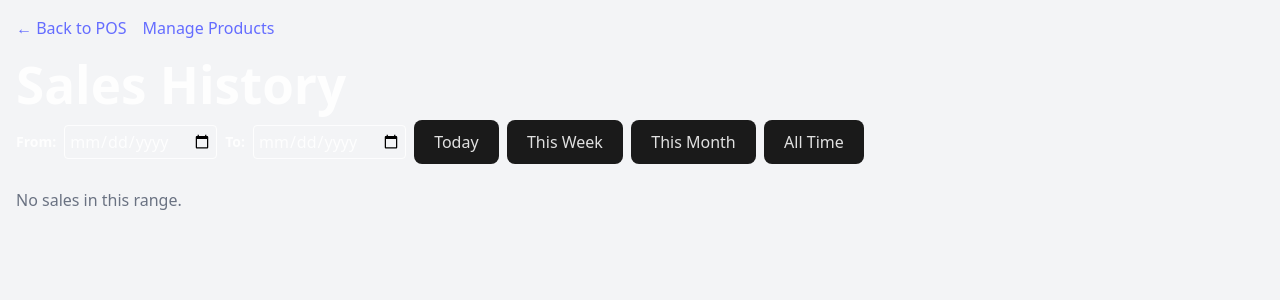
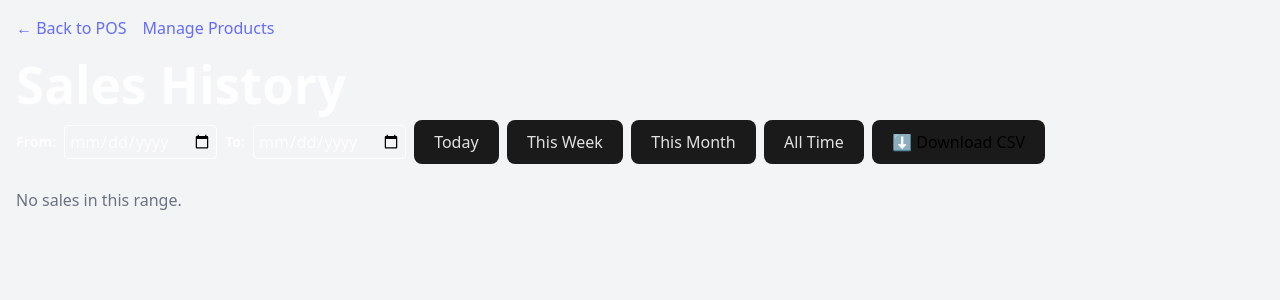
Before and after one commit to MaverickSeneris/offline-pos, a React (Vite) app: page /sales in a window 1280 px wide. Shown: the top 300 px of the page. Built offline with nearby package versions, Linux system fonts and the light colour scheme.

Commit message:
feat: add date filtering and CSV export for sales history

```diff
--- a/src/pages/Sales.tsx
+++ b/src/pages/Sales.tsx
@@ -72,6 +72,38 @@ export default function Sales() {
     setToDate("");
   };
 
+  function downloadCSV(sales: Sale[]) {
+    const rows = [
+      ["Receipt ID", "Date", "Item", "Qty", "Price", "Total", "Cash", "Change"],
+    ];
+
+    sales.forEach((sale) => {
+      sale.items.forEach((item, idx) => {
+        rows.push([
+          idx === 0 ? sale.id.toString() : "",
+          idx === 0 ? new Date(sale.date).toLocaleString() : "",
+          item.name,
+          item.quantity.toString(),
+          `₱${item.price.toFixed(2)}`,
+          idx === 0 ? `₱${(sale.total + (sale.tax ?? 0)).toFixed(2)}` : "",
+          idx === 0 ? `₱${(sale.cash ?? 0).toFixed(2)}` : "",
+          idx === 0 ? `₱${(sale.change ?? 0).toFixed(2)}` : "",
+        ]);
+      });
+    });
+
+    const csvContent =
+      "data:text/csv;charset=utf-8," + rows.map((e) => e.join(",")).join("\n");
+
+    const encodedUri = encodeURI(csvContent);
+    const link = document.createElement("a");
+    link.setAttribute("href", encodedUri);
+    link.setAttribute("download", "sales-export.csv");
+    document.body.appendChild(link);
+    link.click();
+    document.body.removeChild(link);
+  }
+
   return (
     <div className="min-h-screen p-4 bg-gray-100">
       <div className="mb-4 flex gap-4">
@@ -125,6 +157,14 @@ export default function Sales() {
         >
           All Time
         </button>
+
+          <button
+            onClick={() => downloadCSV(filteredSales)}
+            className="bg-green-500 text-black px-3 py-1 rounded text-sm"
+          >
+            ⬇️ Download CSV
+          </button>
+
       </div>
 
       {filteredSales.length === 0 ? (
```
